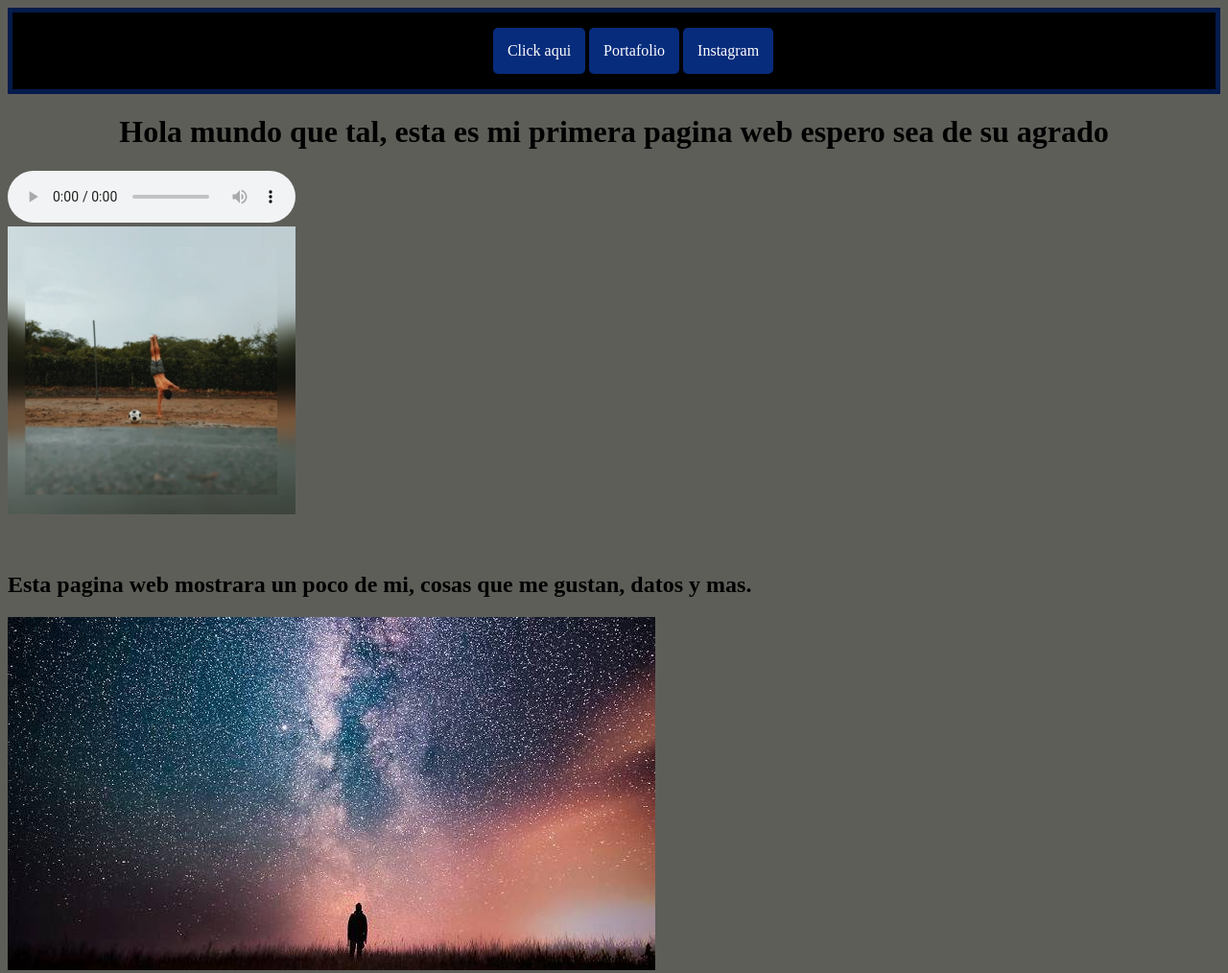
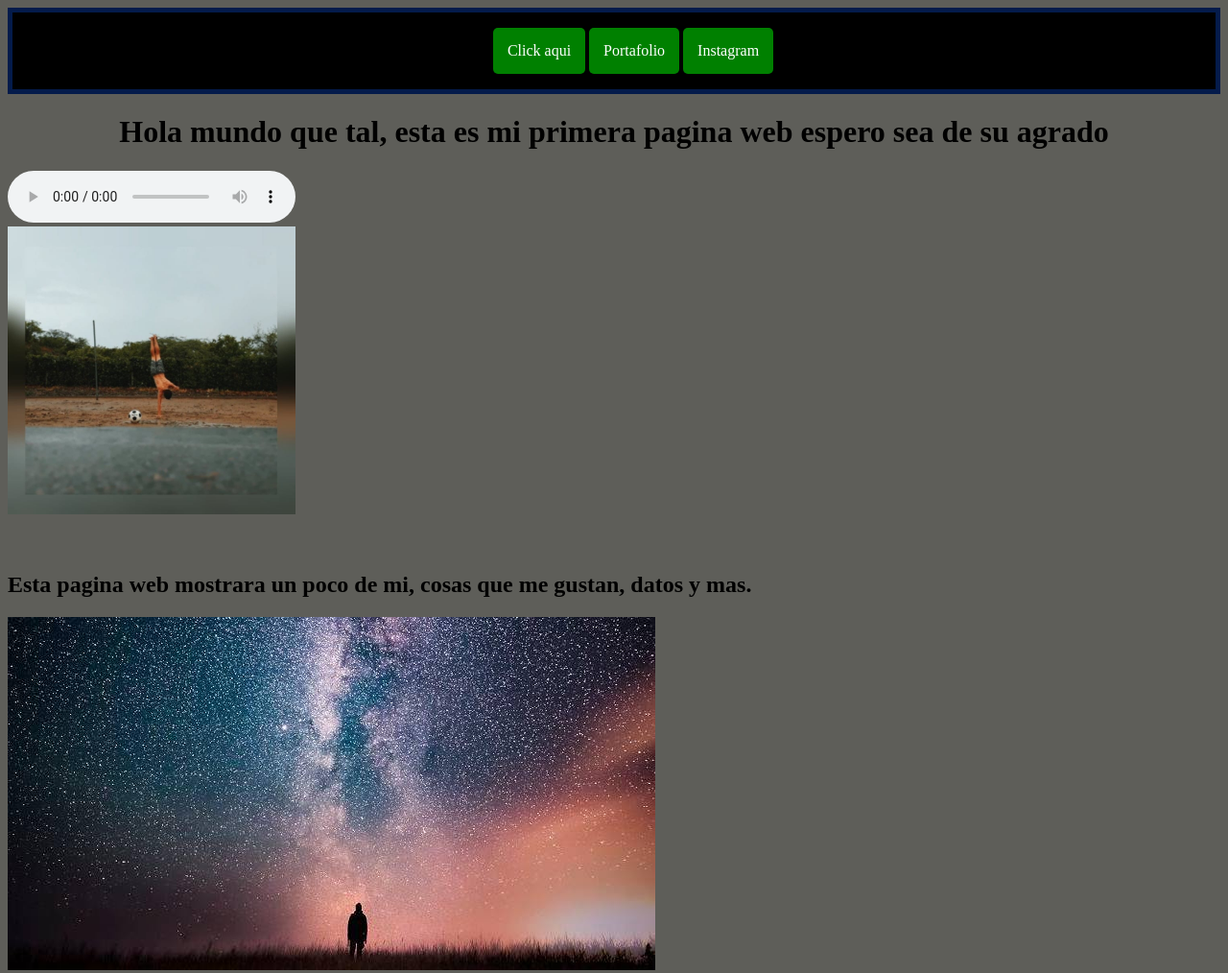
Before and after one commit to andresv294/Proyecto-Nuevo, a plain HTML site: page Miproyecto/index.html in a window 1280 px wide. Shown: the top 1014 px of the page at 96% size. Drawn offline with Linux system fonts and the light colour scheme.

Commit message:
Feat: cambios

```diff
--- a/Miproyecto/stilos.css
+++ b/Miproyecto/stilos.css
@@ -1,7 +1,7 @@
 
 nav ul li{
     display: inline-block;
-    background: rgba(8, 47, 131, 0.952);
+    background: green;
     padding: 15px 15px;
     list-style: none;
     border-radius: 5px;
```
